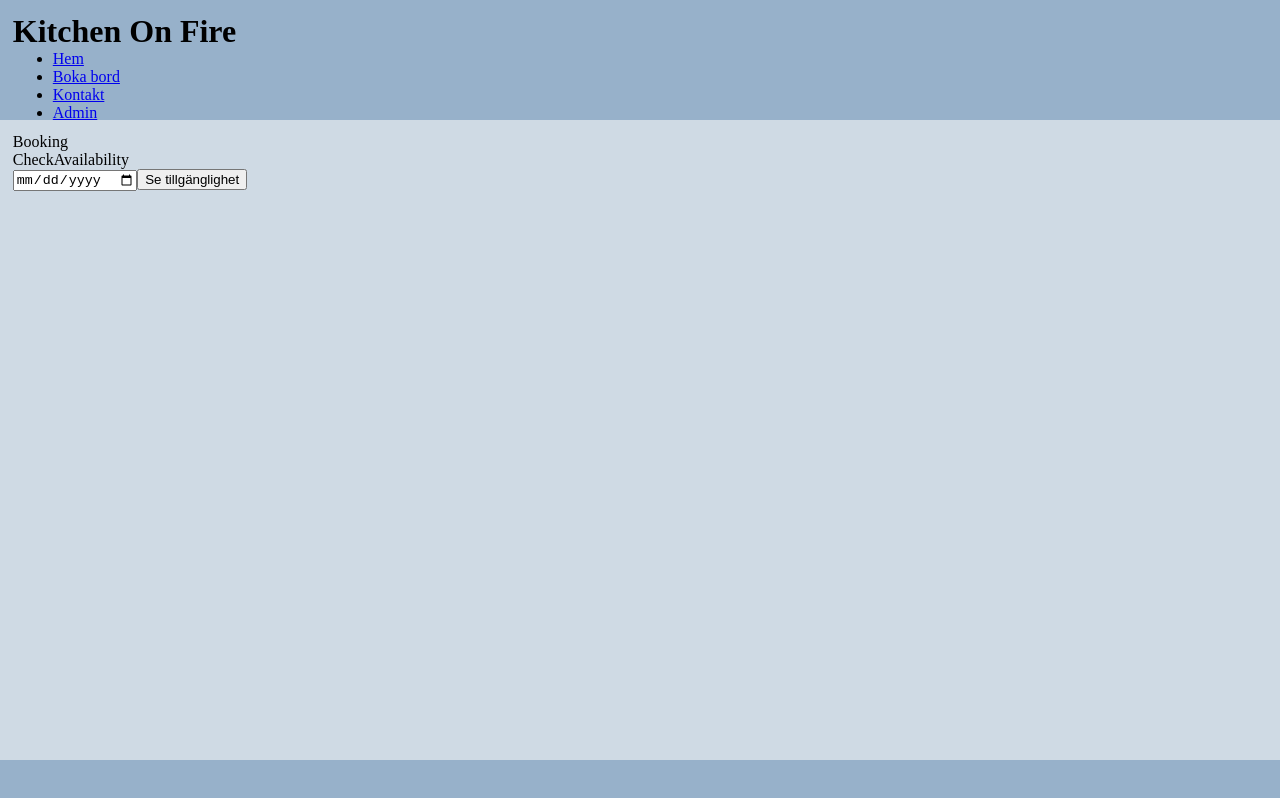
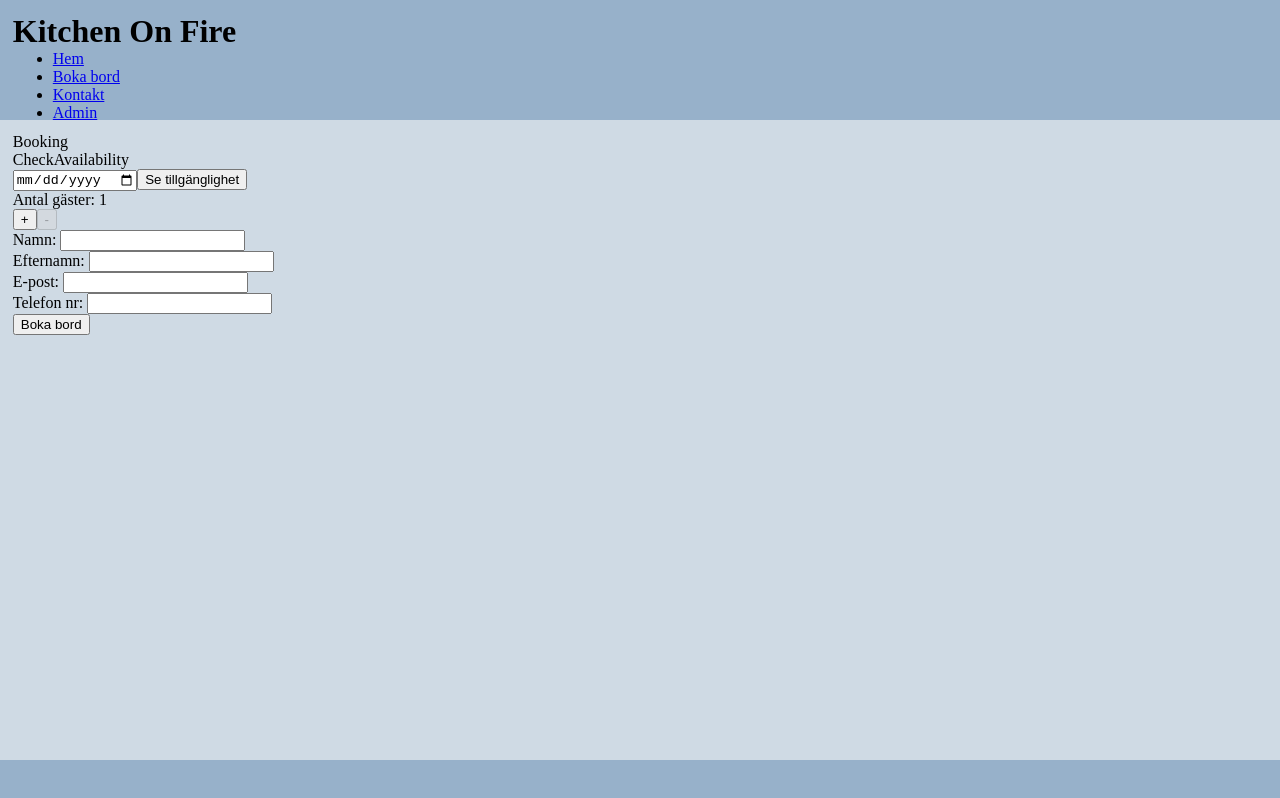
Before and after one commit to KirillM91/Restaurangen, a React (Create React App) app: page /booking in a window 1280 px wide. Built offline with nearby package versions, Linux system fonts and the light colour scheme.

Commit message:
Adds form and its interfaces

```diff
--- a/src/components/Booking/Booking.tsx
+++ b/src/components/Booking/Booking.tsx
@@ -1,11 +1,87 @@
+import { ChangeEvent, useEffect, useState } from "react";
+import { IPostBooking } from "../../models/IPostBooking";
+import { IPostCustomer } from "../../models/IPostCustomer";
 import { CheckAvailability } from "./CheckAvailability";
 
 export function Booking() {
+
+    const [numberOfGuests, setNumberOfGuests] = useState<number>(1);
+    const [disablePlus, setDisablePlus] = useState(false);
+    const [disableMinus, setDisableMinus] = useState(false);
+
+    const [newCustomer, setNewCustomer] = useState<IPostCustomer>({
+        name: "",
+        lastname: "",
+        email: "",
+        phone: ""
+    });
+
+    const [newBooking, setNewBooking] = useState<IPostBooking>({
+        restaurantId: "624aa9f0df8a9fb11c3ea8aa",
+        date: "",
+        time: "",
+        numberOfGuests: numberOfGuests,
+        customer: newCustomer
+    });
+
+    //Sätter användarens värden, från förmuläret, in i newCustomer objektet
+    function handleChange(event: ChangeEvent<HTMLInputElement>) {
+        let name = event.target.name;
+        setNewCustomer({...newCustomer, [name]: event.target.value})
+    };
+
+    //(I framtiden) Skapar en post request med en ny bokning
+    function submtBooking(){
+        console.log("kund:", newCustomer);
+        console.log("bokning:", newBooking);
+
+    }
+
+    useEffect(() => {
+        if (numberOfGuests >= 6) {
+            setDisablePlus(true);
+        } else {
+            setDisablePlus(false);
+        };
+
+        if (numberOfGuests <= 1) {
+            setDisableMinus(true);
+        } else {
+            setDisableMinus(false);
+        };
+
+    });
+
 
     return(
         <div>
             <p>Booking</p>
             <CheckAvailability></CheckAvailability>
+
+            <div>
+                <p>Antal gäster: {numberOfGuests}</p>
+                <button onClick = {() => setNumberOfGuests(numberOfGuests +1)} disabled={disablePlus}>+</button>
+                <button onClick = {() => setNumberOfGuests(numberOfGuests -1)} disabled={disableMinus}>-</button>
+            </div>
+
+            <form>
+                <label htmlFor="name"> Namn: </label>
+                <input type="text" name="name" value={newCustomer.name} onChange={handleChange} id="name" />
+                <br/>
+
+                <label htmlFor="lastname"> Efternamn: </label>
+                <input type="text" name="lastname" value={newCustomer.lastname} onChange={handleChange} id="lastname"/>
+                <br/>
+
+                <label htmlFor="email"> E-post: </label>
+                <input type="text" name="email" value={newCustomer.email} onChange={handleChange} id="email"/>
+                <br/>
+
+                <label htmlFor="phone"> Telefon nr: </label>
+                <input type="text" name="phone" value={newCustomer.phone} onChange={handleChange} id="phone"/>
+                <br/>
+            </form>
+            <button onClick={submtBooking}>Boka bord</button>
         </div>
     );
 };
--- /dev/null
+++ b/src/models/IPostBooking.ts
@@ -0,0 +1,9 @@
+import { IPostCustomer } from "./IPostCustomer";
+
+export interface IPostBooking {
+    restaurantId: string,
+    date: string,
+    time: string,
+    numberOfGuests: number,
+    customer: IPostCustomer
+};
--- /dev/null
+++ b/src/models/IPostCustomer.ts
@@ -0,0 +1,6 @@
+export interface IPostCustomer {
+    name: string,
+    lastname: string,
+    email: string,
+    phone: string
+}
```
